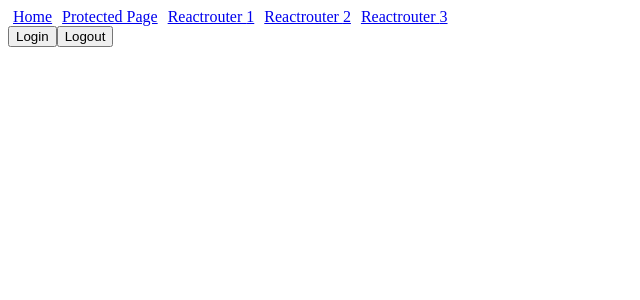
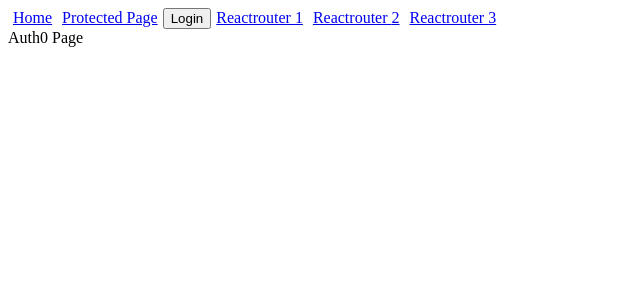
Before and after one commit to timh1203/react-redux-auth0-2019, a React (Create React App) app: page / in a window 1280 px wide. Shown: the top 300 px of the page, without its empty margins (0-640 px from the left). Built offline with nearby package versions, Linux system fonts and the light colour scheme; what auth0-js would draw is missing.

Commit message:
Add login and logout buttons

```diff
--- a/src/auth/Authcheck.js
+++ b/src/auth/Authcheck.js
@@ -26,7 +26,7 @@ class Authcheck extends Component {
   }
 }
 
-function mapStateToProps(dispatch) {
+function mapStateToProps(state) {
   return {}
 }
 
--- a/src/auth/auth.js
+++ b/src/auth/auth.js
@@ -35,7 +35,7 @@ class Auth {
   }
 
   logout = () => {
-    localStorage.removeItem('expiresAt')
+    localStorage.removeItem('expires_at')
     localStorage.removeItem('access_token')
     localStorage.removeItem('id_token')
   }
--- a/src/containers/Auth0.js
+++ b/src/containers/Auth0.js
@@ -4,8 +4,7 @@ class Auth0 extends Component {
   render() {
     return (
       <div>
-        <button onClick={() => this.props.auth.login()}>Login</button>
-        <button onClick={() => this.props.auth.logout()}>Logout</button>
+        Auth0 Page
       </div>
     )
   }
--- a/src/routes/Header.js
+++ b/src/routes/Header.js
@@ -1,5 +1,7 @@
+// PACKAGE IMPORTS
 import React, { Component } from 'react'
 import { Link } from 'react-router-dom'
+import { connect } from 'react-redux'
 
 class Header extends Component {
   state = {
@@ -19,6 +21,10 @@ class Header extends Component {
         <Link to="/protected" style={{ padding: '5px' }}>
           Protected Page
         </Link>
+        {this.props.isAuthenticated
+          ? <button onClick={() => this.props.auth.logout()}>Logout</button>
+          : <button onClick={() => this.props.auth.login()}>Login</button>
+        }
         {this.state.nums.map(num =>
           <Link key={num.id} to={{ pathname: '/reactrouter/' + num.id }} style={{ padding: '5px' }}>
             Reactrouter {num.id}
@@ -29,4 +35,15 @@ class Header extends Component {
   }
 }
 
-export default Header
+function mapStateToProps(state) {
+  return {
+    isAuthenticated: state.authReducers.isAuthenticated
+  }
+}
+
+function mapDispatchToProps(dispatch) {
+  return {}
+}
+
+
+export default connect(mapStateToProps, mapDispatchToProps)(Header)
--- a/src/routes/Routes.js
+++ b/src/routes/Routes.js
@@ -39,7 +39,7 @@ class Routes extends Component {
       <div>
         <Router history={history}>
           <div>
-            <Header />
+            <Header auth={auth} />
             <Switch>
               <Route exact path="/" render={(props) => <Auth0 {...props} auth={auth} />} />
               <Route exact path="/authcheck" render={(props) => <Authcheck {...props} auth={auth} />} />
```
